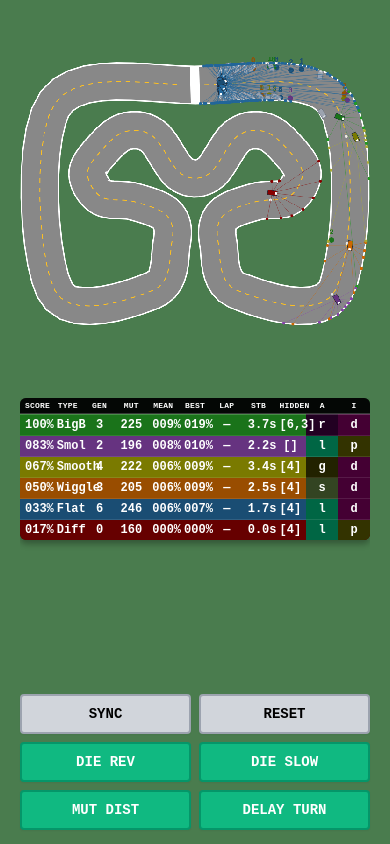
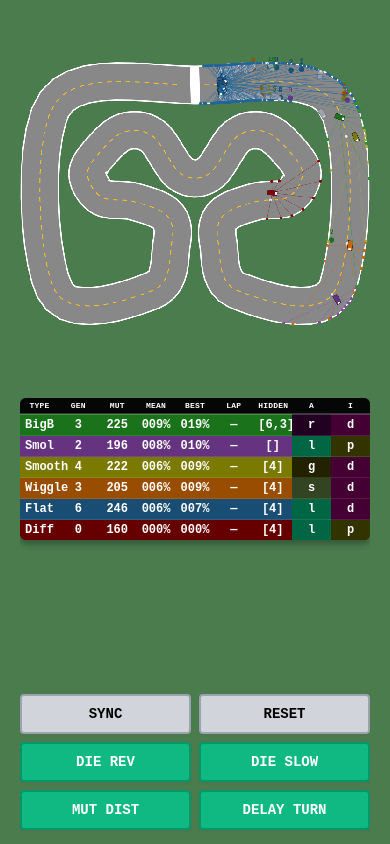
Before and after one commit to niembro64/car-racing-ai, a Vue app: page / in a window 390 px wide. Built offline with nearby package versions, Linux system fonts and the light colour scheme.

Commit message:
rm part table

```diff
--- a/src/components/CarSimulator.vue
+++ b/src/components/CarSimulator.vue
@@ -41,14 +41,14 @@
           <table v-if="viewMode === 'table'" class="stats-table" @click="cycleView">
           <thead>
             <tr>
-              <th>Score</th>
+              <th v-if="!isMobile">Score</th>
               <th>Type</th>
               <th>Gen</th>
               <th>{{ isMobile ? 'MUT' : 'Mutation' }}</th>
               <th>Mean</th>
               <th>Best</th>
               <th>Lap</th>
-              <th>STB</th>
+              <th v-if="!isMobile">STB</th>
               <th>Hidden</th>
               <th>{{ isMobile ? 'A' : 'Activ' }}</th>
               <th>{{ isMobile ? 'I' : 'Input' }}</th>
@@ -60,7 +60,7 @@
               :key="config.id"
               :style="{ backgroundColor: config.colors.dark }"
             >
-              <td style="font-weight: bold">
+              <td v-if="!isMobile" style="font-weight: bold">
                 {{ getScorePercent(config.id) }}
               </td>
               <td style="font-weight: bold">
@@ -81,7 +81,7 @@
               <td>
                 {{ getBestLapTime(config.id) }}
               </td>
-              <td>
+              <td v-if="!isMobile">
                 {{ getSecondsToBest(config.id) }}
               </td>
               <td>
```
